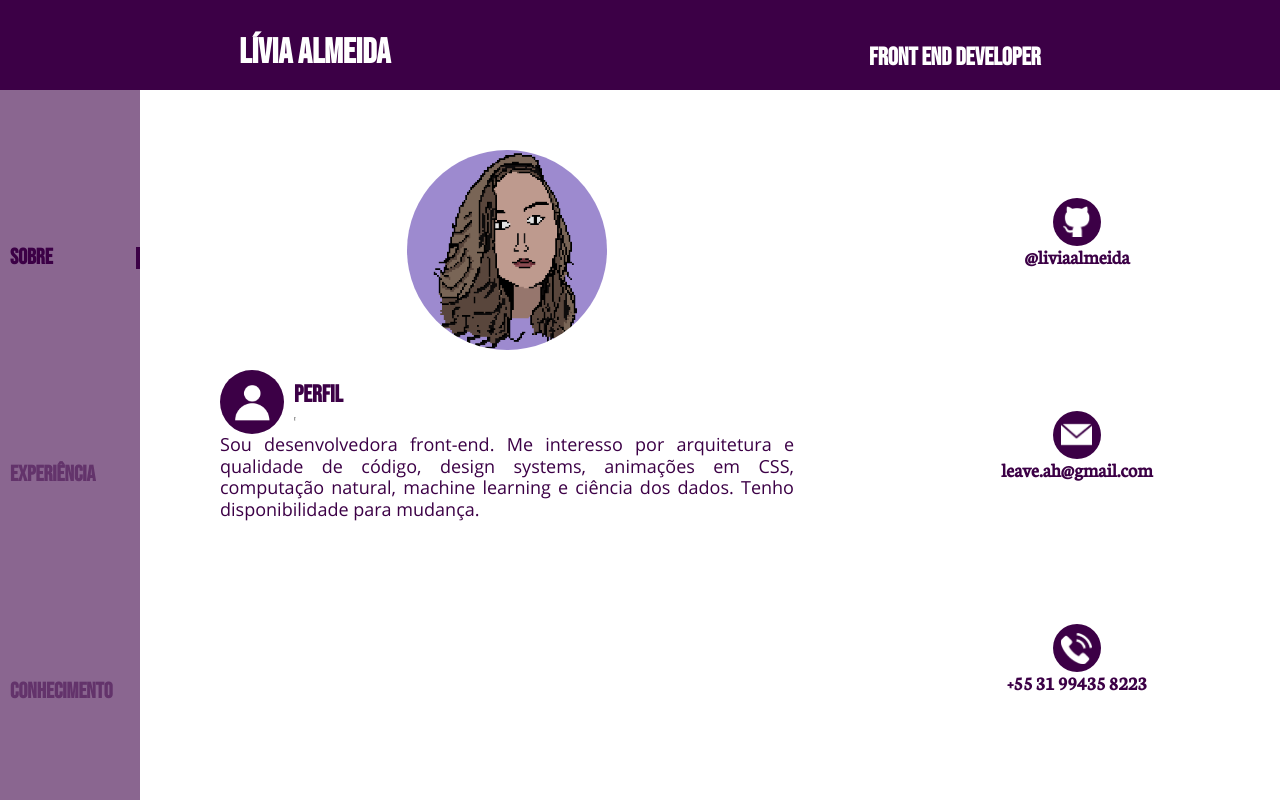
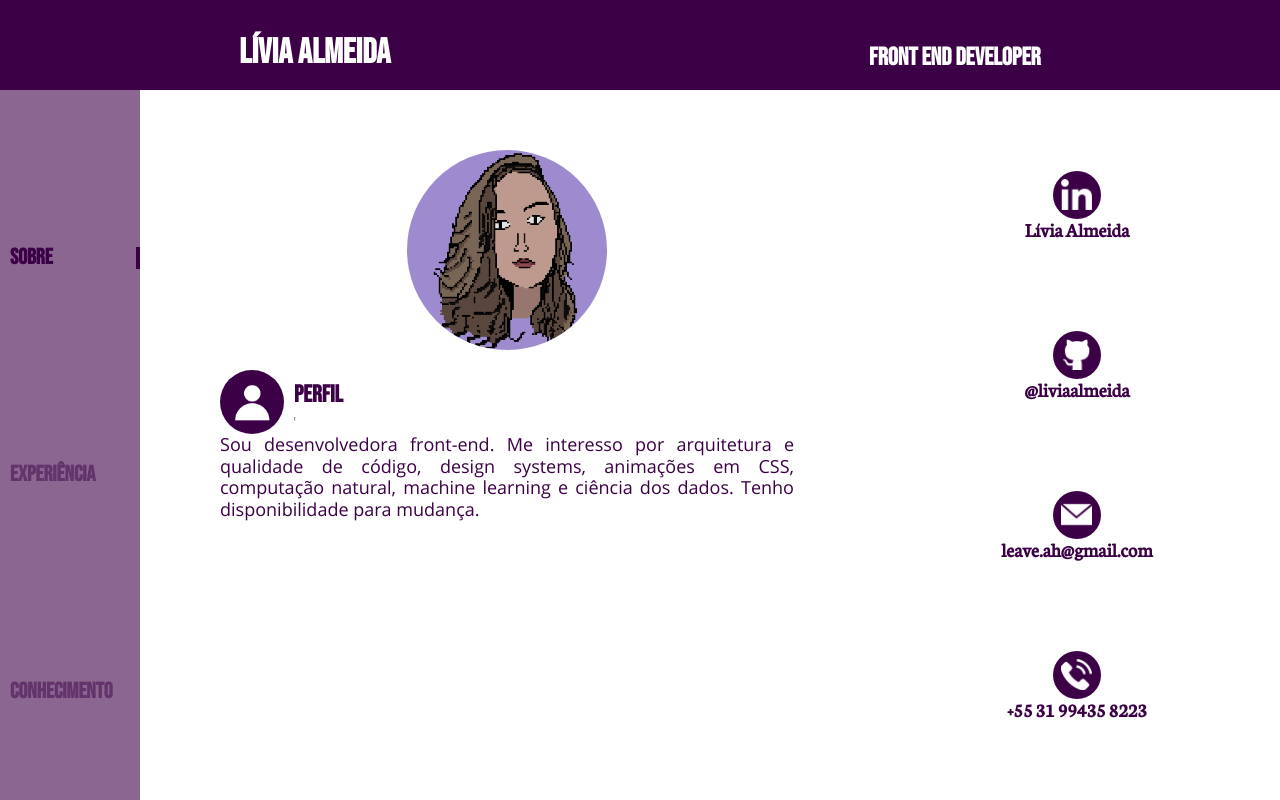
Before and after one commit to liviaalmeida/liviaalmeida.me, a Vue app: page /#/ in a window 1280 px wide. Built offline with nearby package versions, Linux system fonts and the light colour scheme.

Commit message:
Added linkedin to contacts

```diff
--- a/src/components/Contact.vue
+++ b/src/components/Contact.vue
@@ -17,6 +17,11 @@ export default Vue.extend({
   data() {
     return {
       contacts: [
+        {
+          image: require('@/assets/icons/linkedin.png'),
+          text: 'Lívia Almeida',
+          href: 'https://linkedin.com/in/livia001'
+        },
         {
           image: require('@/assets/icons/github.png'),
           text: '@liviaalmeida',
```
Also changed, not shown: src/assets/icons/linkedin.png (added).
